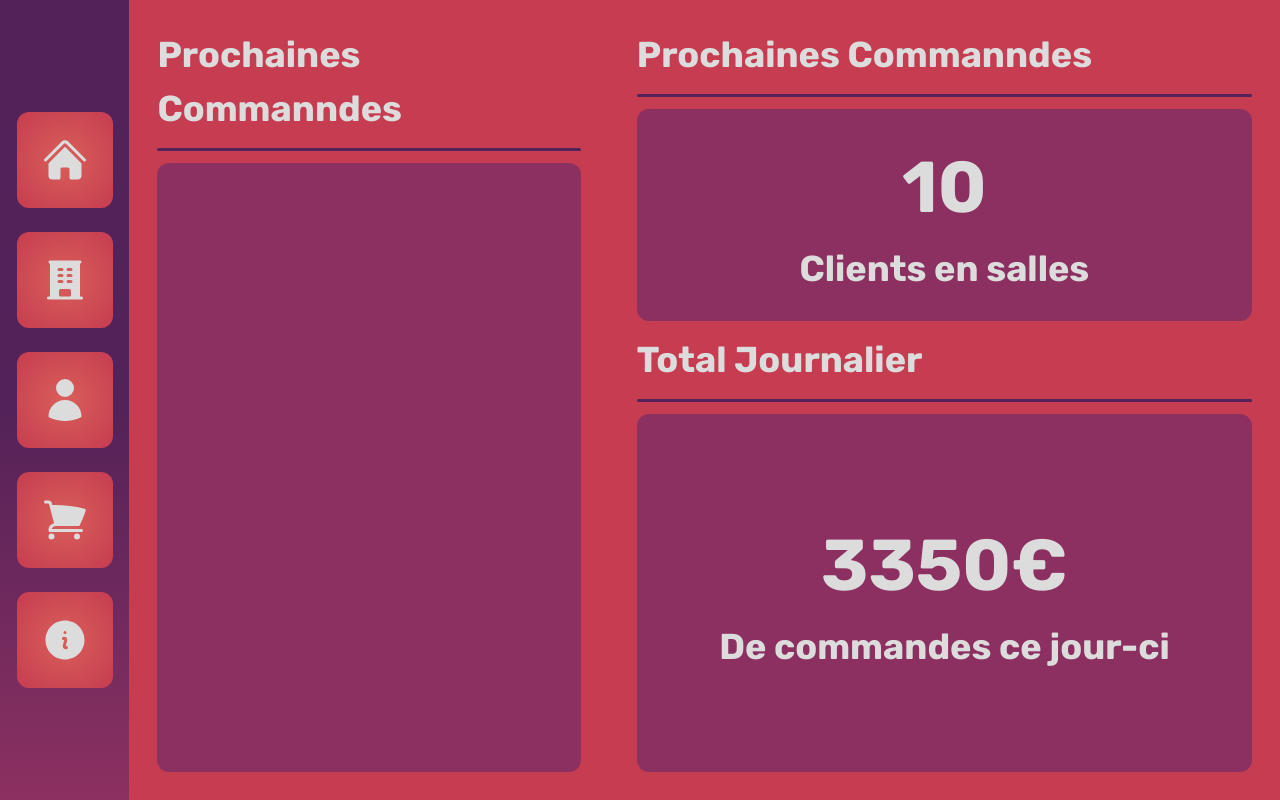
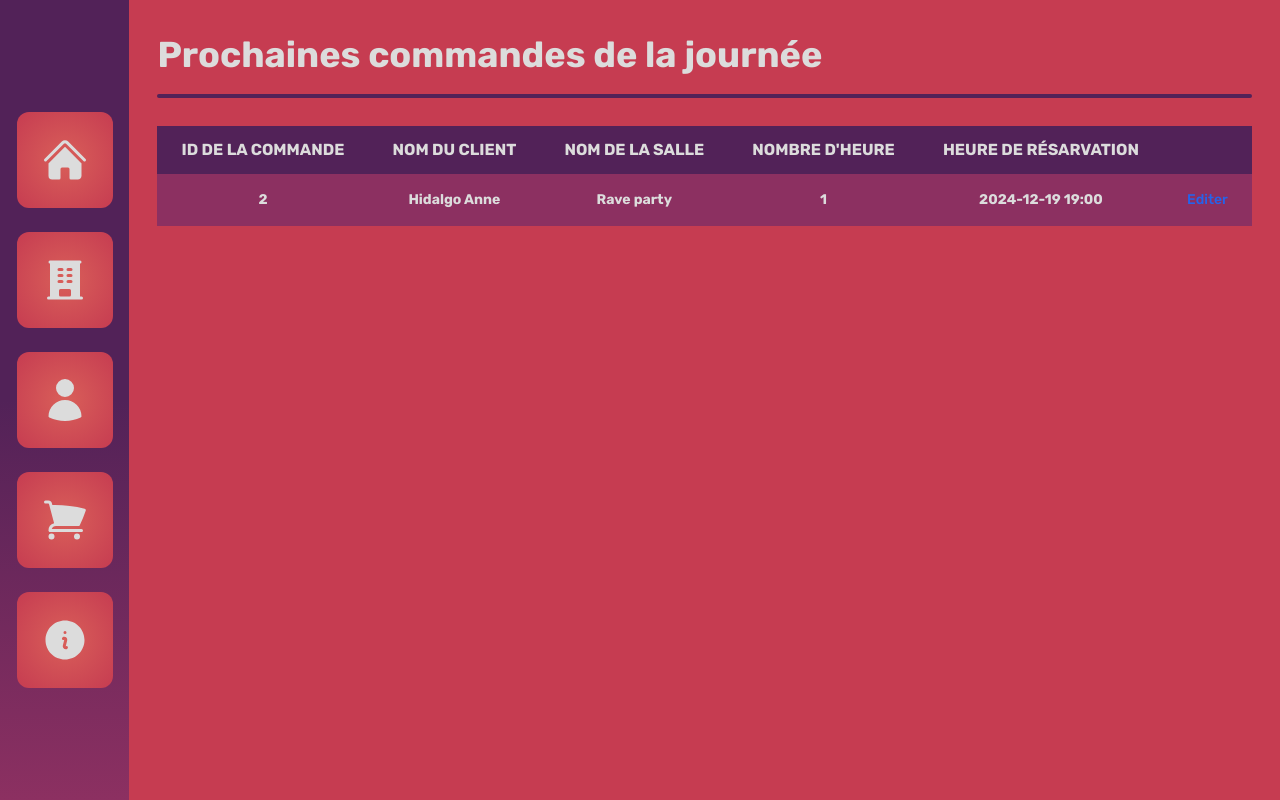
Before and after one commit to fr-timothe/KaraManager, a Flask app: page / in a window 1280 px wide. Run offline with Flask 3, Linux system fonts and the light colour scheme; data comes from the database, SQL or seed files in the repository; both versions use the stored data as it was after the commit; some libraries are stand-ins or nearby versions.

Commit message:
feat: MAJ Index + fix sur les pages relatives au commandes (ft: Mistuki)

```diff
--- a/database_manager.py
+++ b/database_manager.py
@@ -1,4 +1,5 @@
 import sqlite3
+import date_manager
 
 class DatabaseManager:
     def __init__(self):
@@ -121,6 +122,19 @@ class DatabaseManager:
         # Récupère une commande spécifique
         return self.curseur.execute(f"SELECT {date_reservation} FROM orders JOIN clients ON {id_clients}.orders={id.clients}.clients").fetchone()
 
+    def get_next_orders(self):
+        sorted_orders = []
+        date_now=date_manager.date_time_now()
+        order_day = self.curseur.execute("SELECT * FROM orders WHERE date_reservation LIKE ?", (date_manager.date_now() + '%',)).fetchall()
+        for order in order_day:
+            if date_manager.date_to_datetime(order[4]) > date_manager.date_to_datetime(date_now):
+                client = self.get_client(order[1])
+                client_name = f"{client[1]} {client[2]}"
+                temp = [order[0], client_name, self.get_room(order[2])[1], order[3], order[4]]
+                sorted_orders.append(temp)
+        return sorted_orders
+
+
     def record_exists(self, table:str, id:int):
         # Vérifie si un enregistrement existe dans une table par son ID
         self.curseur.execute(f"SELECT 1 FROM {table} WHERE id=?", (id,))
--- a/date_manager.py
+++ b/date_manager.py
@@ -6,6 +6,9 @@ def date_now():
 def hour_now():
     return datetime.datetime.now().strftime("%H:%M")
 
+def hour_now_round():
+    return datetime.datetime.now().strftime("%H:00")
+
 def date_time_now():
     return datetime.datetime.now().strftime("%Y-%m-%d %H:%M")
 
--- a/main.py
+++ b/main.py
@@ -4,13 +4,11 @@ import date_manager
 
 app = Flask(__name__)
 db_manager = DatabaseManager()
-en_salle = 10
-total_argent = 3350
 
 @app.route('/')
 def index():
     # Route pour la page d'accueil
-    return render_template('index.html', en_salle=en_salle, total_argent=total_argent)
+    return render_template('index.html', orders=db_manager.get_next_orders())
 
 @app.route('/rooms')
 def rooms():
@@ -127,9 +125,9 @@ def order(id):
         # Route pour afficher les détails d'un client spécifique
         if db_manager.record_exists("orders", id):
             # Si le client existe, afficher ses détails
-            client_info = db_manager.get_client(id)
             order_data = db_manager.get_order(id)
             order_date = date_manager.date_to_datetime(order_data[4])
+            client_info = db_manager.get_client(order_data[1])
             order = [client_info[1], client_info[2], order_data[2], order_data[3], order_date.strftime("%Y-%m-%d"), order_date.strftime("%H:%M"), order_data[0]]
             return render_template('orders/info.html', order_info=order, rooms=db_manager.get_rooms())
         else:
@@ -146,7 +144,7 @@ def create_order():
         return redirect(url_for('orders'))
     else:
         # Sinon, afficher le formulaire de création de commande
-        datetime = {"date": date_manager.date_now(), "heure": date_manager.hour_now()}
+        datetime = {"date": date_manager.date_now(), "heure": date_manager.hour_now_round()}
         return render_template('orders/create.html', clients=db_manager.get_clients(), rooms=db_manager.get_rooms(), data=datetime)
 
 @app.route('/orders/<int:id>/delete', methods=('GET', 'POST'))
--- a/templates/index.html
+++ b/templates/index.html
@@ -1,29 +1,50 @@
 {% extends 'base.html' %}
 
 {% block content %}
-<section class="h-full w-full bg-[--palette-3] flex">
-  <div class="h-full w-5/12 p-7 flex flex-col space-y-3">
-    <span class="great-title">Prochaines Commanndes</span>
+<section class="h-full w-full bg-[--palette-3] flex flex-col">
+  <div class="w-full p-7 flex flex-col space-y-3">
+    <span class="great-title">Prochaines commandes de la journée</span>
     <div class="w-full h-1 bg-[--palette-1] rounded-lg "></div>
-    <div class="w-full h-full bg-[--palette-2] rounded-xl"></div>
   </div>
-  <div class="h-full w-7/12 flex flex-col p-7 space-y-3">
-    <div class="h-2/5 w-full flex flex-col space-y-3">
-      <span class="great-title">Prochaines Commanndes</span>
-      <div class="w-full h-1 bg-[--palette-1] rounded-lg "></div>
-      <div class="w-full h-full bg-[--palette-2] rounded-xl flex flex-col justify-center items-center">
-        <span class="important-title">{{en_salle}}</span>
-        <span class="great-title">Clients en salles</span>
-      </div>
-    </div>
-    <div class="h-3/5 w-full flex flex-col space-y-3">
-      <span class="great-title">Total Journalier</span>
-      <div class="w-full h-1 bg-[--palette-1] rounded-lg "></div>
-      <div class="w-full h-full bg-[--palette-2] rounded-xl flex flex-col justify-center items-center">
-        <span class="important-title">{{total_argent}}€</span>
-        <span class="great-title">De commandes ce jour-ci</span>
-      </div>
-    </div>
-  </div>
+  <div class="h-full w-full px-7">
+    <table class="w-full">
+        <thead class="text-base base-text uppercase bg-[--palette-1] text-[--white-color]">
+            <tr>
+                <th scope="col" class="px-6 py-3">
+                  <span>ID de la commande</span>
+                </th>
+                <th scope="col" class="px-6 py-3">
+                  <span>Nom du client</span>
+                </th>
+                <th scope="col" class="px-6 py-3">
+                  <span>Nom de la salle</span>
+                </th>
+                <th scope="col" class="px-6 py-3">
+                  <span>Nombre d'heure</span>
+                </th>
+                <th scope="col" class="px-6 py-3">
+                  <span>Heure de résarvation</span>
+                </th>
+                <th scope="col" class="px-6 py-3">
+                  <span class="sr-only">Lien</span>
+                </th>
+            </tr>
+        </thead>
+        <tbody class="text-sm">
+          {% for order in orders %}
+          <tr class="bg-[--palette-2] border-b text-[--white-color]">
+            {% for attribut in order %}
+              <th scope="row" class="px-6 py-4">
+                  <span>{{ attribut }}</span>
+              </th>
+            {% endfor %}
+            <td class="px-6 py-4">
+              <a href="{{ url_for('order', id=order[0]) }}" class="font-medium text-blue-600 hover:underline">Editer</a>
+            </td>
+          </tr>
+          {% endfor %}
+        </tbody>
+    </table>
+</div>
 </section>
 {% endblock %}
--- a/templates/orders/create.html
+++ b/templates/orders/create.html
@@ -55,7 +55,7 @@
                   </div>
                   <div class="mb-6 w-full">
                     <label for="heure" class="block mb-2 text-sm font-medium text-white">Heure de réservation</label>
-                    <input type="time" id="heure" name="heure" class="text-sm rounded-lg focus:ring-blue-500 focus:border-blue-500 block w-full p-2.5 bg-gray-700 border-gray-600 placeholder-gray-400 text-white" value="{{ data['heure'] }}" min="{{ data['heure'] }}" step="1800" required/>
+                    <input type="time" id="heure" name="heure" class="text-sm rounded-lg focus:ring-blue-500 focus:border-blue-500 block w-full p-2.5 bg-gray-700 border-gray-600 placeholder-gray-400 text-white" value="{{ data['heure'] }}" min="{{ data['heure'] }}" step="3600" required/>
                   </div>
                 </div>
                 <div class="flex flex-row space-x-5">
@@ -67,4 +67,7 @@
     </div>
   </div>
 </section>
+<script>
+  console.log("{{ data['heure'] }}")
+</script>
 {% endblock %}
--- a/templates/orders/info.html
+++ b/templates/orders/info.html
@@ -56,7 +56,7 @@
                 </div>
                 <div class="mb-6 w-full">
                   <label for="heure" class="block mb-2 text-sm font-medium text-white">Heure de réservation</label>
-                  <input type="time" id="heure" name="heure" class="text-sm rounded-lg focus:ring-blue-500 focus:border-blue-500 block w-full p-2.5 bg-gray-700 border-gray-600 placeholder-gray-400 text-white" value="{{ order_info[5] }}" required/>
+                  <input type="time" id="heure" name="heure" class="text-sm rounded-lg focus:ring-blue-500 focus:border-blue-500 block w-full p-2.5 bg-gray-700 border-gray-600 placeholder-gray-400 text-white" value="{{ order_info[5] }}" step="3600" required/>
                 </div>
               </div>
               <div class="flex flex-row space-x-5">
--- a/templates/rooms/info.html
+++ b/templates/rooms/info.html
@@ -5,7 +5,7 @@
   <div class="h-full w-full p-7 flex flex-col space-y-3">
     <div class="flex flex-col">
       <div class="flex flex-row justify-between">
-       <span class="great-title">Informations ed salle</span>
+       <span class="great-title">Informations de la salle</span>
         <a href="{{ url_for('rooms') }}" class="text-rose-800 flex flex-row justify-center items-center space-x-3" title="Retour à la liste des clients">
           <svg xmlns="http://www.w3.org/2000/svg" class="h-8 w-8" fill="none" viewBox="0 0 24 24" stroke="currentColor">
             <path stroke-linecap="round" stroke-linejoin="round" stroke-width="2" d="M10 19l-7-7m0 0l7-7m-7 7h18" />
```
Also changed, not shown: lycee.sqlite3.
